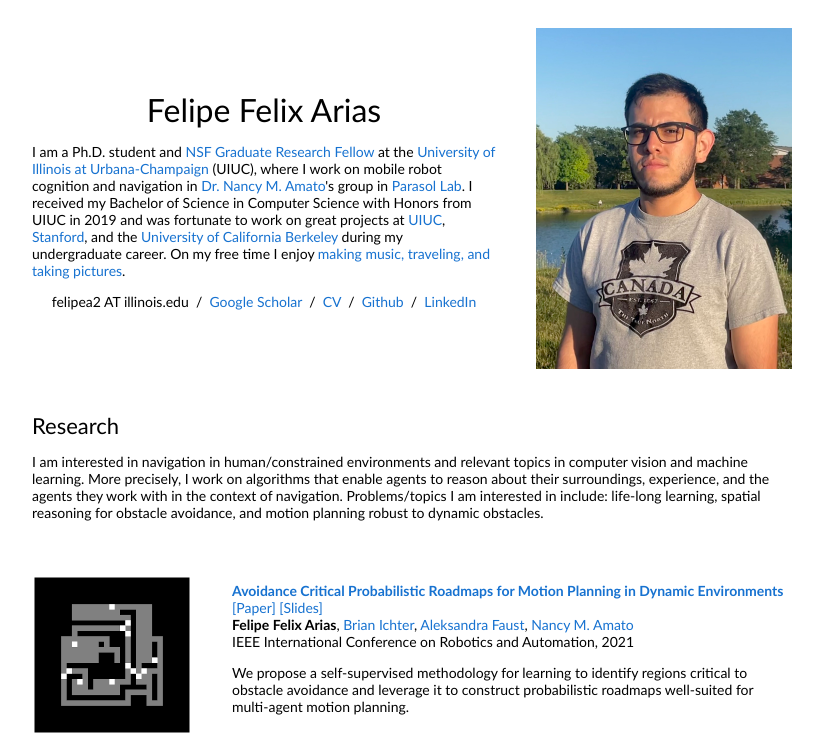
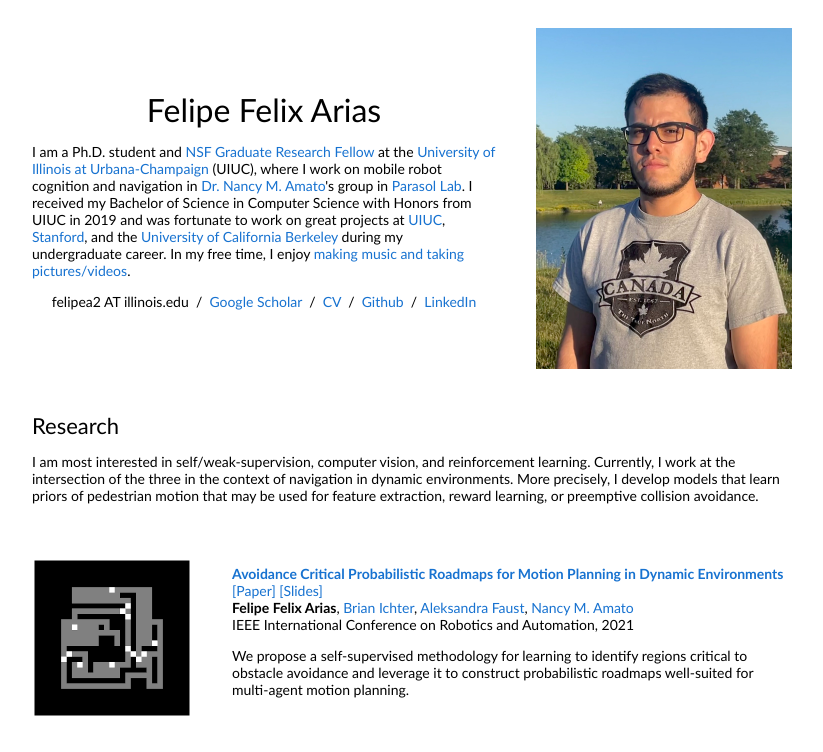
Before and after one commit to felipefelixarias/felipefelixarias.github.io, a plain HTML site: page index.html in a window 1280 px wide. Shown: the top 752 px of the page, without its empty margins (228-1051 px from the left). Drawn offline with Linux system fonts and the light colour scheme.

Commit message:
Updated main paragraphs

```diff
--- a/index.html
+++ b/index.html
@@ -19,7 +19,7 @@
               <p style="text-align:center">
                 <name>Felipe Felix Arias</name>
               </p>
-              <p>I am a Ph.D. student and <a href="https://www.nsfgrfp.org/">NSF Graduate Research Fellow</a> at the <a href="https://illinois.edu/">University of Illinois at Urbana-Champaign</a> (UIUC), where I work on mobile robot cognition and navigation in <a href="https://parasollab.web.illinois.edu/people/amato/">Dr. Nancy M. Amato</a>'s group in <a href="https://parasollab.web.illinois.edu/">Parasol Lab</a>. I received my Bachelor of Science in Computer Science with Honors from UIUC in 2019 and was fortunate to work on great projects at <a href="https://math.illinois.edu/research/igl">UIUC</a>, <a href="https://hazyresearch.stanford.edu/">Stanford</a>, and the <a href="https://amplab.cs.berkeley.edu/">University of California Berkeley</a> during my undergraduate career.  On my free time I enjoy <a href="https://www.instagram.com/felexfelen/"> making music, traveling, and taking pictures</a>.
+              <p>I am a Ph.D. student and <a href="https://www.nsfgrfp.org/">NSF Graduate Research Fellow</a> at the <a href="https://illinois.edu/">University of Illinois at Urbana-Champaign</a> (UIUC), where I work on mobile robot cognition and navigation in <a href="https://parasollab.web.illinois.edu/people/amato/">Dr. Nancy M. Amato</a>'s group in <a href="https://parasollab.web.illinois.edu/">Parasol Lab</a>. I received my Bachelor of Science in Computer Science with Honors from UIUC in 2019 and was fortunate to work on great projects at <a href="https://math.illinois.edu/research/igl">UIUC</a>, <a href="https://hazyresearch.stanford.edu/">Stanford</a>, and the <a href="https://amplab.cs.berkeley.edu/">University of California Berkeley</a> during my undergraduate career. In my free time, I enjoy <a href="https://www.instagram.com/felexfelen/"> making music and taking pictures/videos</a>.
               </p>
               <p style="text-align:center">
                 felipea2 AT illinois.edu &nbsp/&nbsp
@@ -39,7 +39,7 @@
             <td style="padding:20px;width:100%;vertical-align:middle">
               <heading>Research</heading>
               <p>
-                I am interested in navigation in human/constrained environments and relevant topics in computer vision and machine learning. More precisely, I work on algorithms that enable agents to reason about their surroundings, experience, and the agents they work with in the context of navigation. Problems/topics I am interested in include: life-long learning, spatial reasoning for obstacle avoidance, and motion planning robust to dynamic obstacles.
+                I am most interested in self/weak-supervision, computer vision, and reinforcement learning. Currently, I work at the intersection of the three in the context of navigation in dynamic environments. More precisely, I develop models that learn priors of pedestrian motion that may be used for feature extraction, reward learning, or preemptive collision avoidance.
               </p>
             </td>
           </tr>
```
